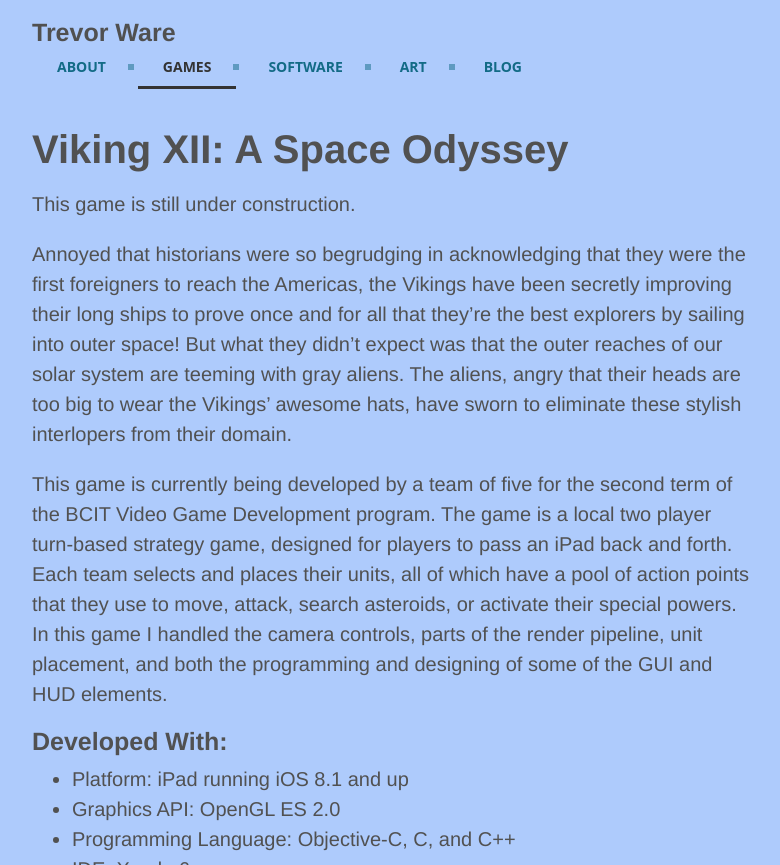
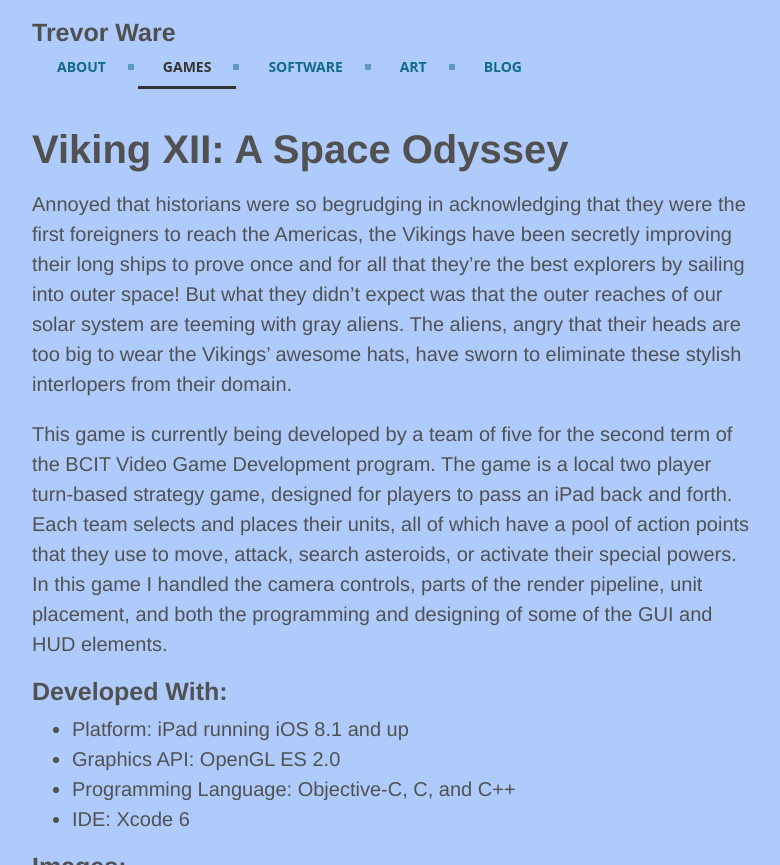
Before and after one commit to twarrre/twarrre.github.io, a Jekyll site: the page built from games/_posts/2015-04-09-viking_twelve.md, in a window 1280 px wide and 900 px high, cut to the strip 0-865 px from the top of the window. Shown: the whole strip, without its empty margins (248-1028 px from the left). Built offline with Jekyll 4.4.1, drawn with Linux system fonts in a browser that asks for light colours.

Commit message:
Viking 12 no longer under construction.

```diff
--- a/games/_posts/2015-04-09-viking_twelve.md
+++ b/games/_posts/2015-04-09-viking_twelve.md
@@ -6,8 +6,6 @@ desc: "Vikings fight aliens in this turn-based strategy game."
 tag: Games
 gallery: vikingGallery
 ---
-This game is still under construction.
-
 Annoyed that historians were so begrudging in acknowledging that they were the first foreigners to reach the Americas, the Vikings have been secretly improving their long ships to prove once and for all that they're the best explorers by sailing into outer space! But what they didn't expect was that the outer reaches of our solar system are teeming with gray aliens. The aliens, angry that their heads are too big to wear the Vikings' awesome hats, have sworn to eliminate these stylish interlopers from their domain.
 
 This game is currently being developed by a team of five for the second term of the BCIT Video Game Development program. The game is a local two player turn-based strategy game, designed for players to pass an iPad back and forth. Each team selects and places their units, all of which have a pool of action points that they use to move, attack, search asteroids, or activate their special powers. In this game I handled the camera controls, parts of the render pipeline, unit placement, and both the programming and designing of some of the GUI and HUD elements.
```
